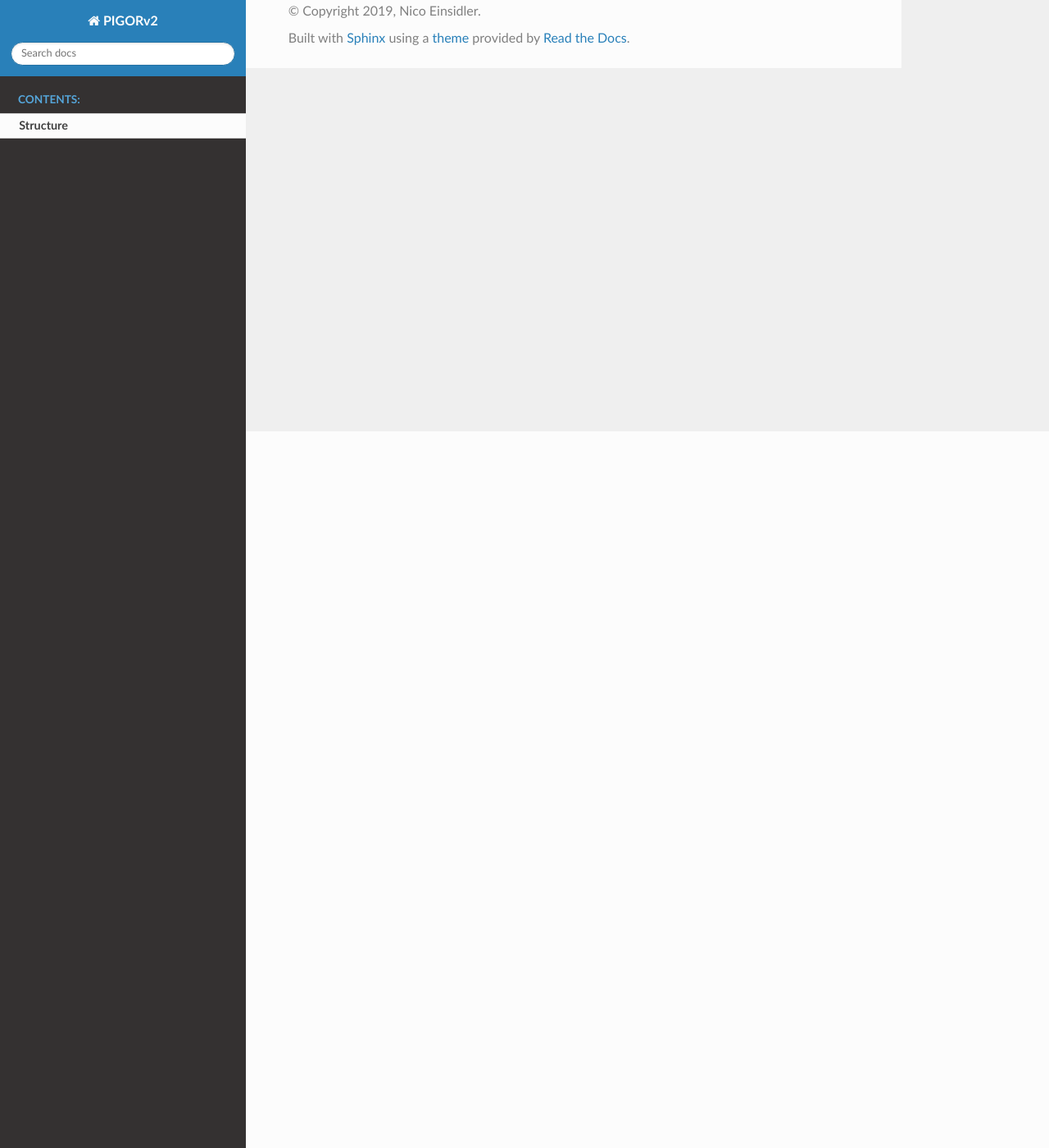
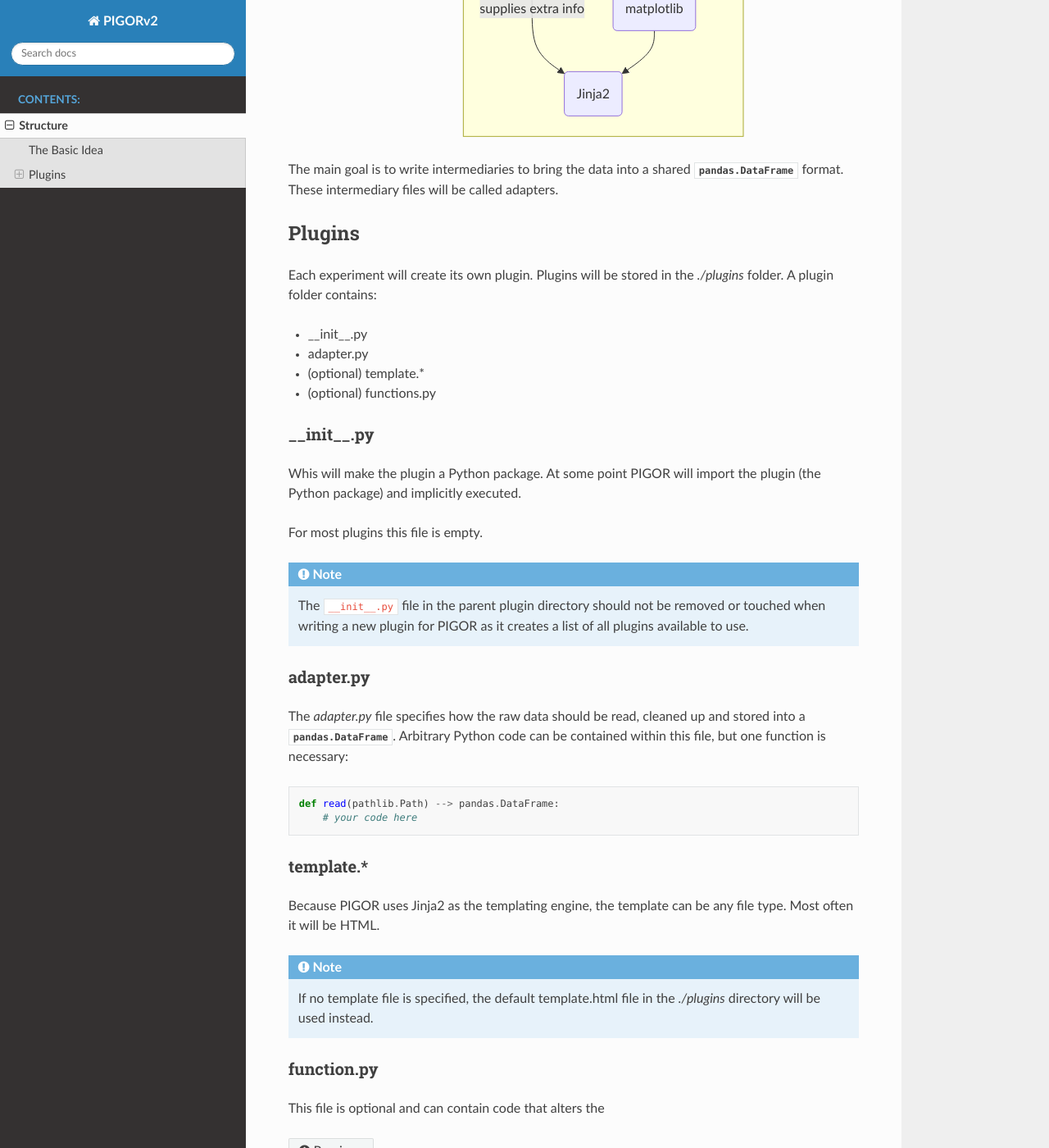
Before and after one commit to nicoeinsidler/pigor2, a Sphinx documentation site: the page built from docs/structure.rst, in a window 1280 px wide and 1400 px high, scrolled down 874 px. Shown: the whole window at 82% size. Built offline with Sphinx 7.4.7 and the Read the Docs theme 2.0.0, drawn with Linux system fonts in a browser that asks for light colours; some of the changed text lies outside the part shown.

Commit message:
half finished with structure

```diff
--- a/docs/structure.rst
+++ b/docs/structure.rst
@@ -1,24 +1,66 @@
 Structure
 =========
+
+The Basic Idea
+--------------
 
 The basic idea behind PIGORv2 is illustrated below:
 
 .. mermaid::
 
-    graph LR
+    graph TB
         files[various data text files] --> adapter("Adapter")
         adapter --> pddf(("Pandas Data Frame"))
-        extra("Extra Code") --> pddf
-        pddf --> pconf("Plot Config")
-        pddf --> econf("Export Config")
-        pconf --> plot["Plot"]
-        econf --> html
-        plot --> html["HTML and/or MD file"]
+        pddf --> cf("Custom Functions")
+        cf -->|if custom function creates new data row| pddf
+        pddf --> fit("lmfit")
+        pddf --> plot
+        cf -->|supplies extra info| export
+        subgraph Export
+        fit --> plot("matplotlib")
+        plot --> export("Jinja2")
+        end
 
 The main goal is to write intermediaries to bring the data into a shared :class:`pandas.DataFrame` format. These intermediary files will be called adapters.
 
-After creating a :class:`pandas.DataFrame` two configuration files (one for the plot image and one for the HTML or MD file) are necessary to create. These configuration files will be separated into two main parts, first a simple text file and second python code to be able to define functions and perform custom calculations on the data before plotting and exporting.
 
-It will be useful to bundle all those files into plugin modules. Each experiment can then have its own plugin.
+Plugins
+-------
 
-.. autoclasstree:: sphinx.util sphinx
+Each experiment will create its own plugin. Plugins will be stored in the `./plugins` folder. A plugin folder contains:
+
+- __init__.py
+- adapter.py
+- (optional) template.*
+- (optional) functions.py
+
+__init__.py
+'''''''''''
+
+Whis will make the plugin a Python package. At some point PIGOR will import the plugin (the Python package) and implicitly executed.
+
+For most plugins this file is empty.
+
+.. note:: The ``__init__.py`` file in the parent plugin directory should not be removed or touched when writing a new plugin for PIGOR as it creates a list of all plugins available to use.
+
+adapter.py
+''''''''''
+
+The `adapter.py` file specifies how the raw data should be read, cleaned up and stored into a :class:`pandas.DataFrame`. Arbitrary Python code can be contained within this file, but one function is necessary::
+
+    def read(pathlib.Path) --> pandas.DataFrame:
+        # your code here
+
+
+template.*
+''''''''''
+
+Because PIGOR uses Jinja2 as the templating engine, the template can be any file type. Most often it will be HTML.
+
+.. note:: If no template file is specified, the default template.html file in the `./plugins` directory will be used instead.
+
+
+function.py
+'''''''''''
+
+This file is optional and can contain code that alters the
```
